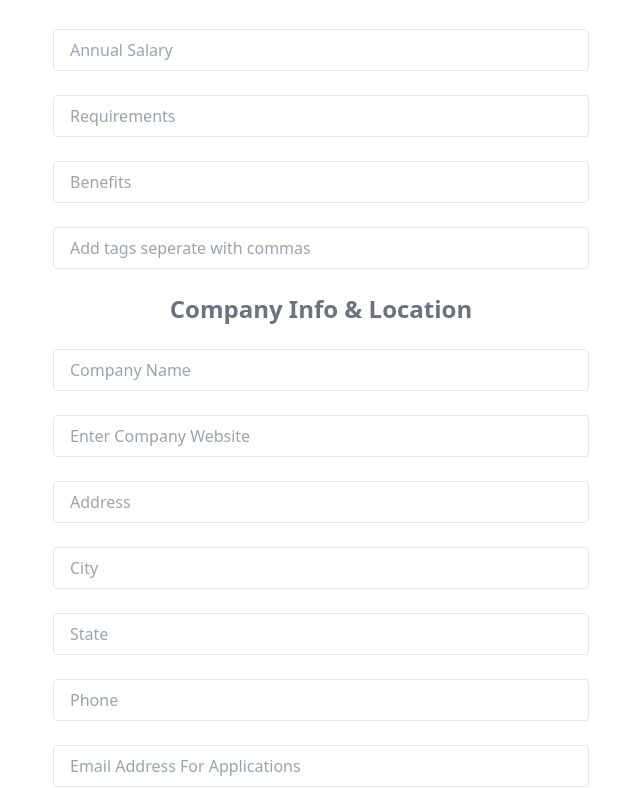
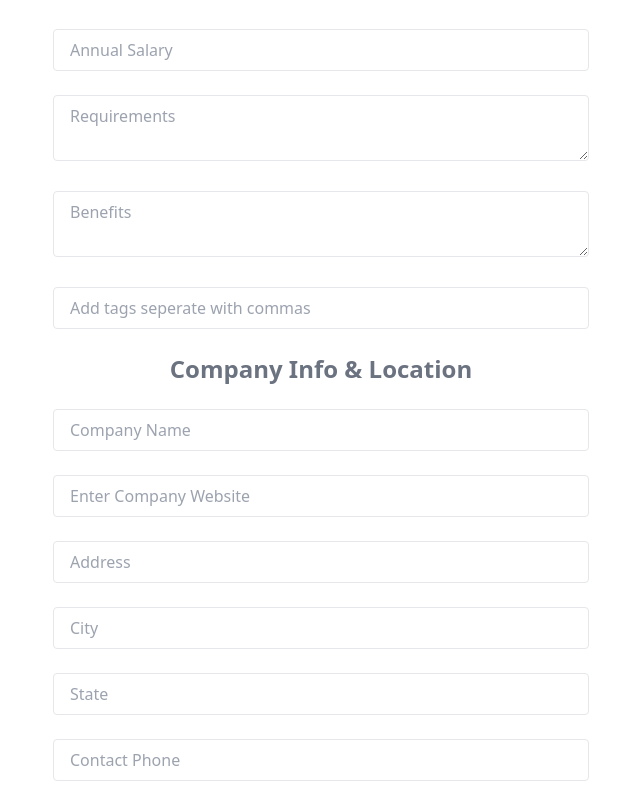
Before and after one commit to Kolawole-kehinde/jobHunt-app, a React (Vite) app: page /jobs/jobcreation in a window 1280 px wide. Shown: the part 425-1213 px from the top of the page, without its empty margins (319-959 px from the left). Built offline with nearby package versions, Linux system fonts and the light colour scheme.

Commit message:
Updated requirements and benefits inputs to textarea

```diff
--- a/src/Components/layout/NavBar.jsx
+++ b/src/Components/layout/NavBar.jsx
@@ -25,7 +25,7 @@ const NavBar = () => {
       {/* NavBar Mobile Responsive */}
        {
         showMenu && (
-          <nav className="fixed inset-0 z-40 h-[300px] w-full bg-blue-900 p-5 space-y-5">
+          <nav className="fixed inset-0 z-40 h-[300px] w-full bg-blue-900 p-5 space-y-5 ">
              <div className="flex justify-between items-center">
              <Logo toggleMenu={toggleMenu}/>
              <button onClick={toggleMenu}>
--- a/src/constant/jobInputLists.js
+++ b/src/constant/jobInputLists.js
@@ -2,8 +2,8 @@ export const jobInfoFields = [
   { name: 'title', placeholder: 'Job Title', label: 'Job Title', type: 'text' },
   { name: 'description', placeholder: 'Job Description', label: 'Job Description', type: 'textarea' }, // Updated for textarea
   { name: 'salary', placeholder: 'Annual Salary', label: 'Salary', type: 'text' },
-  { name: 'requirements', placeholder: 'Requirements', label: 'Requirements', type: 'text' },
-  { name: 'benefits', placeholder: 'Benefits', label: 'Benefits', type: 'text' },
+  { name: 'requirements', placeholder: 'Requirements', label: 'Requirements', type: 'textarea' },
+  { name: 'benefits', placeholder: 'Benefits', label: 'Benefits', type: 'textarea' },
   { name: 'tags', placeholder: 'Add tags seperate with commas',type: 'text' },
 ];
 
@@ -13,6 +13,6 @@ export const companyInfoFields = [
   { name: 'address', placeholder: 'Address', label: 'Address', type: 'text' },
   { name: 'city', placeholder: 'City', label: 'City', type: 'text' },
   { name: 'state', placeholder: 'State', label: 'State', type: 'text' },
-  { name: 'phone', placeholder: 'Phone', label: 'Phone', type: 'text' },
+  { name: 'phone', placeholder: 'Contact Phone', label: 'Phone', type: 'text' },
   { name: 'email', placeholder: 'Email Address For Applications', label: 'Email', type: 'email' },
 ];
--- a/src/pages/jobs/JobDetails.jsx
+++ b/src/pages/jobs/JobDetails.jsx
@@ -2,8 +2,8 @@ import { useNavigate } from "react-router";
 import { FaArrowAltCircleLeft } from "react-icons/fa";
 import JobDetail from "../../Components/features/jobs/jobDetail";
 import JobTitle from "../../Components/features/jobs/JobTitle";
+import { useAuth } from "../../hooks/useAuth";
 import useJobs from "../../Components/features/hooks/useJobs";
-import { useAuth } from "../../hooks/useAuth";
 
 const Skeleton = () => (
   <div className="animate-pulse p-4 bg-gray-200 rounded-lg shadow-md">
--- a/src/services/uploadImageToCloudinary.js
+++ b/src/services/uploadImageToCloudinary.js
@@ -3,11 +3,11 @@ import axios from "axios";
 export const uploadImageToCloudinary = async (file) => {
   const formData = new FormData();
   formData.append("file", file);
-  formData.append("upload_preset", "jobhunt"); // Required for unsigned uploads
+  formData.append("upload_preset", import.meta.env.VITE_CLOUDINARY_UPLOAD_PRESET);
 
   try {
     const response = await axios.post(
-      "https://api.cloudinary.com/v1_1/daarrcw3q/image/upload",
+      `https://api.cloudinary.com/v1_1/${import.meta.env.VITE_CLOUDINARY_CLOUD_NAME}/image/upload`,
       formData,
       {
         headers: { "Content-Type": "multipart/form-data" },
@@ -15,7 +15,7 @@ export const uploadImageToCloudinary = async (file) => {
     );
 
     console.log("Uploaded Image URL:", response.data.secure_url);
-    return response.data.secure_url; // Use this URL to display the image
+    return response.data.secure_url;
   } catch (error) {
     console.error("Upload failed:", error);
   }
```
Also changed, not shown: 1 other file (tests, documents, lock files or other folders).
